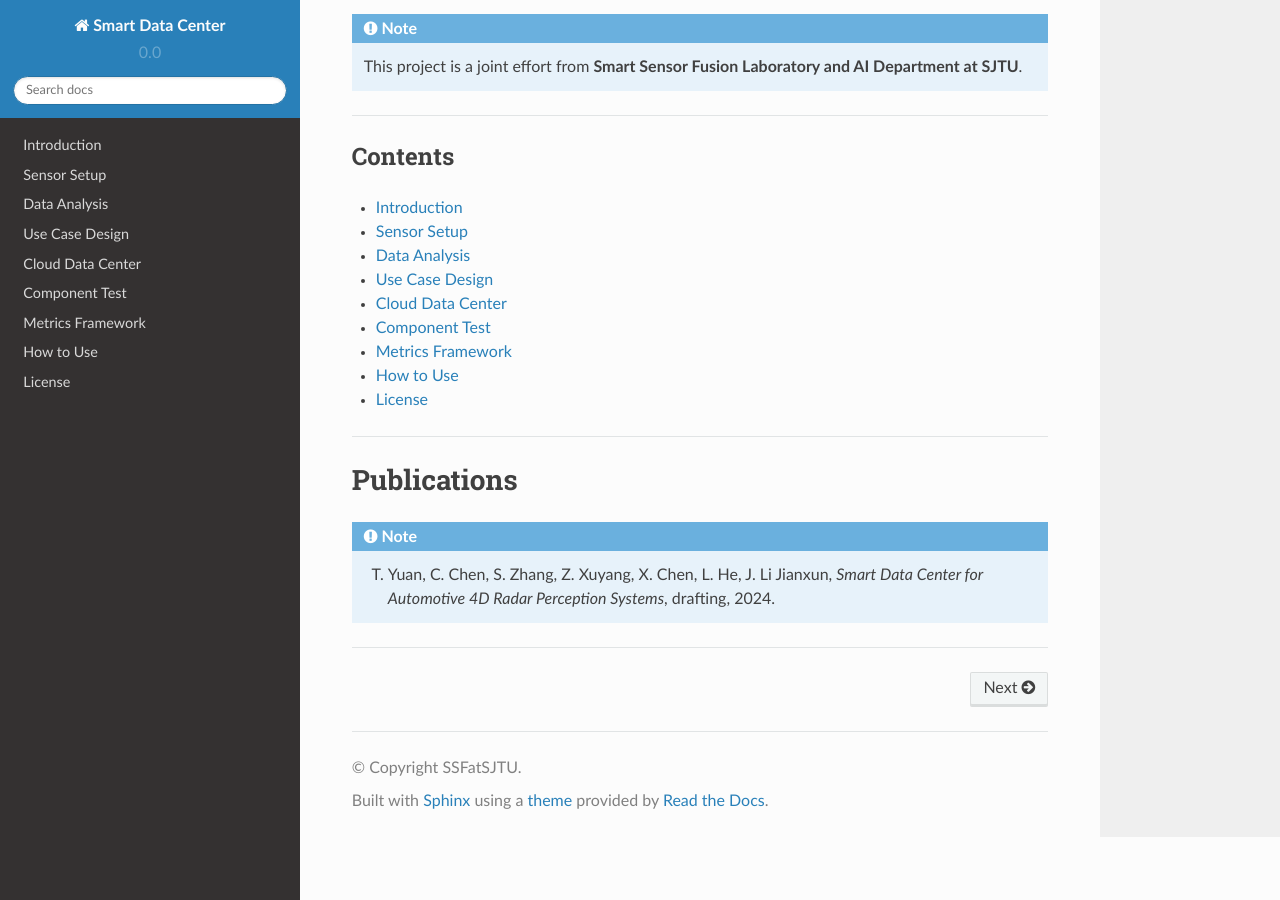
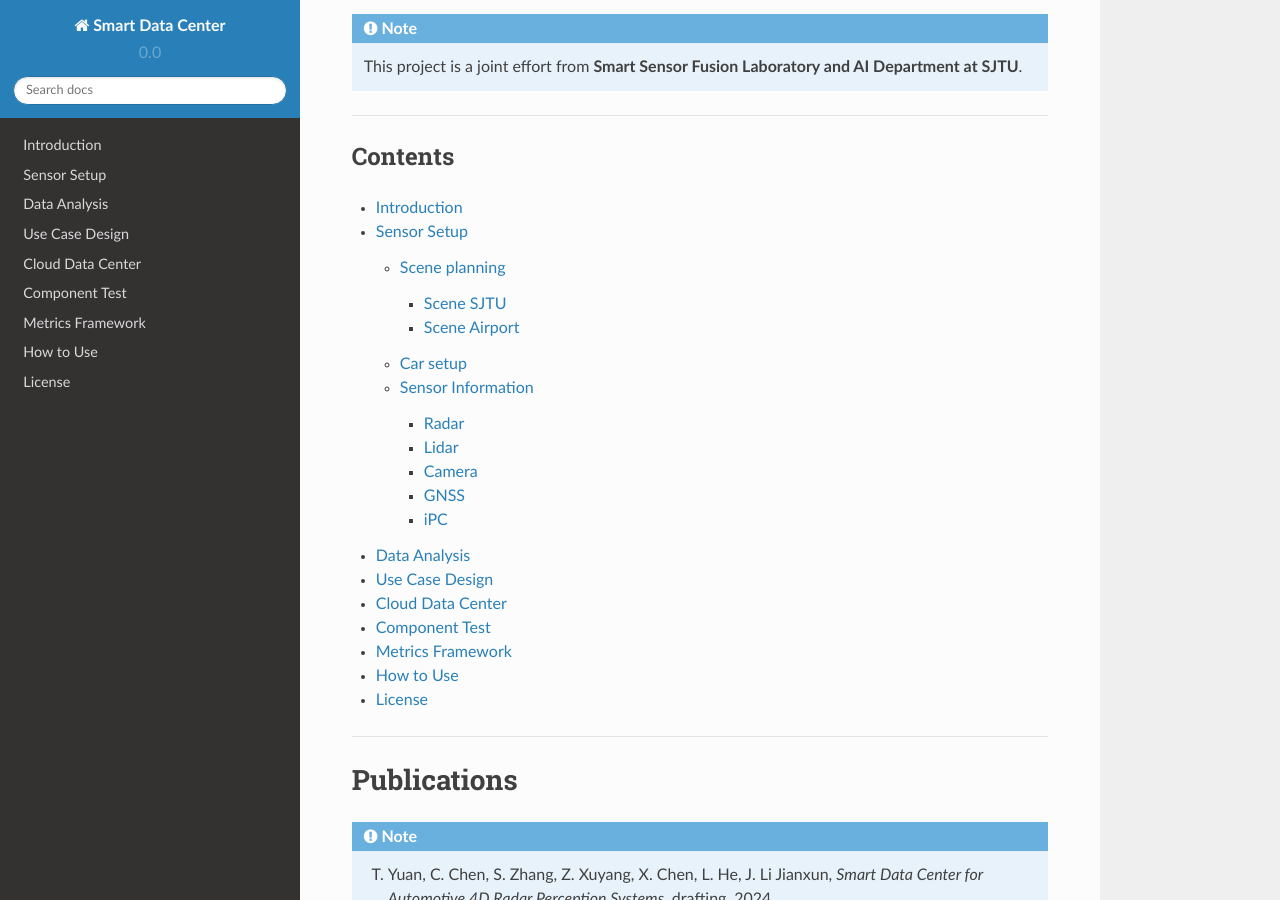
Before and after one commit to fusionSJTU/sdcSJTU, a Sphinx documentation site: the page built from docs/source/index.rst, in a window 1280 px wide and 900 px high, scrolled down 883 px. Built offline with Sphinx 7.4.7 and the Read the Docs theme 2.0.0, drawn with Linux system fonts in a browser that asks for light colours; some of the changed lines change nothing that is shown.

Commit message:
add  sensors.rst and some figues

```diff
--- a/docs/source/sensors.rst
+++ b/docs/source/sensors.rst
@@ -1,5 +1,140 @@
 Sensor Configuration
 ===================
+
+One of the platforms for 4D autonomous radar sensing systems is a data acquisition and fusion platform for unmanned vehicles.
+We used a triple electric system chassis vehicle with the sensor layout shown in the figure at the Minhang campus of Shanghai Jiaotong University.
+The data was collected from a research platform and does not represent the setup used in the FUSION product. For sensor locations, please refer to :ref:`sensor-setup`. we publish data for the following sensors:
+
+    .. _sensor-setup:
+
+    .. figure:: figures/figSensorSetup.png
+        :align: center
+        :alt: Sensor Setup
+
+        Fig. 01: Data Acquisition Platform
+
+Scene planning
+--------------
+
+Scene SJTU
+********
+For the Fusion dataset, we plan to conduct initial data collection at the Minhang campus of Shanghai Jiaotong University, as refer to :ref:`scene-SJTU`. We will divide the school into several key driving areas, where data collection will be conducted.
+
+We will expand to a wider range of scenarios after obtaining permission from the relevant authorities.
+    .. _scene-SJTU:
+
+    .. figure:: figures/SJTUscene.png
+        :align: center
+        :alt: SJTU-scene
+
+        Fig. 02: Shanghai Jiao Tong University
+
+
+Scene Airport
+********
+to be supplemented
+
+    .. _scene-airport:
+
+    .. figure:: figures/Airport.png
+        :align: center
+        :alt: airport-scene
+
+        Fig. 03: Airport
+
+Car setup
+---------
+The real setup of the sensors is shown in the :ref:`car-setup`, and the overall modular design has a high degree of user customizability.
+The sensors are arranged in layers to reduce overall interference, the strong and weak power systems are isolated from each other to ensure safety, and the single sensor system is independent of other sensors to achieve electromagnetic compatibility.
+
+.. _car-setup:
+
+.. list-table::
+    :widths: 50 50
+    :header-rows: 0
+    :align: center
+
+
+    * - .. figure:: figures/CarSetupFront.png
+          :align: center
+          :alt: car-setup-f
+
+          Fig. 04: Car Setup Front
+      - .. figure:: figures/CarSetupBack.png
+          :align: center
+          :alt: car-setup-b
+
+          Fig. 05: Car Setup Back
+
+Sensor Information
+------------------
+
+Radar
+********
+to be supplemented
+
+    .. _sensor-radar:
+
+    .. figure:: figures/SensorRadar.png
+        :align: center
+        :alt: sensor-Radar
+
+        Fig. 06: Radar
+
+Lidar
+********
+We used Innovusion's solid-state LiDAR as the LiDAR data input, with each sensor having a 120° field of view angle.
+
+    .. _sensor-lidar:
+
+    .. figure:: figures/SensorLidar.png
+        :align: center
+        :alt: sensor-Lidar
+
+        Fig. 07: Lidar
+
+Camera
+********
+
+We use SenSing Intelligence's 8-channel 8-megapixel YUV camera to collect RGB data, and hard-synchronize the camera data through the GMSL board,
+where four cameras are wide-angle 120-degree cameras, and four are 60-degree cameras, which are capable of capturing 360-degree images around the bodywork without any dead angle.
+    .. _sensor-camera:
+
+    .. figure:: figures/SensorCamera.png
+        :align: center
+        :alt: sensor-Camera
+
+        Fig. 08: Camera
+
+GNSS
+********
+to be supplemented
+
+    .. _sensor-gnss:
+
+    .. figure:: figures/SensorGNSS.png
+        :align: center
+        :alt: sensor-GNSS
+
+        Fig. 09: GNSS
+
+iPC
+********
+to be supplemented
+
+    .. _sensor-:
+
+    .. figure:: figures/SensoriPC.png
+        :align: center
+        :alt: sensor-iPC
+
+        Fig. 10: iPC
+
+.. note::
+
+   This project is a joint effort from **Smart Sensor Fusion Laboratory and AI Department at SJTU**.
+
+----------------------------------------------------------------------------------------------------
 
 .. autosummary::
    :toctree: generated
```
Also changed, not shown: docs/source/figures/CarSetupBack.png (added), docs/source/figures/CarSetupFront.png (added), docs/source/figures/SensorCamera.png (added), docs/source/figures/SensorGNSS.png (added), docs/source/figures/SensorLidar.png (added), docs/source/figures/SensorRadar.png (added), docs/source/figures/SensoriPC.png (added), docs/source/figures/figSensorSetup.png (added), 2 other files.
